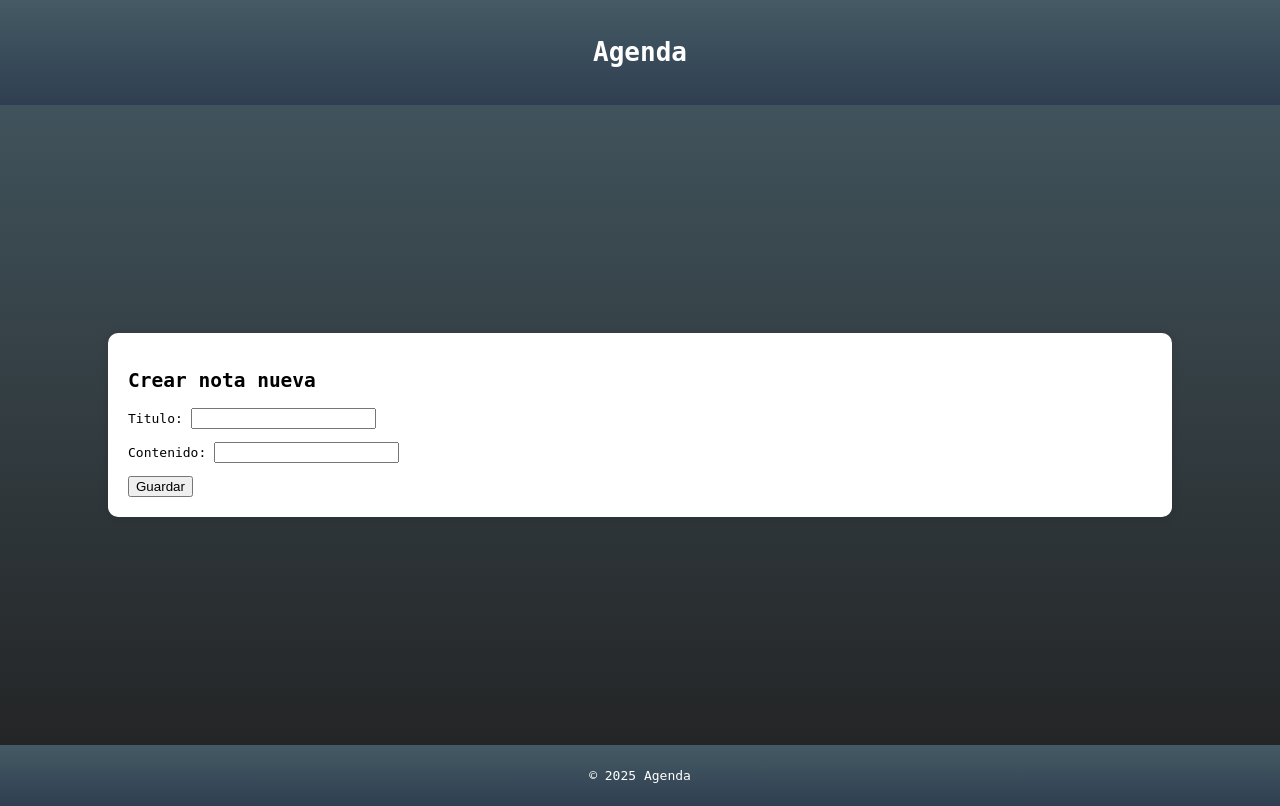
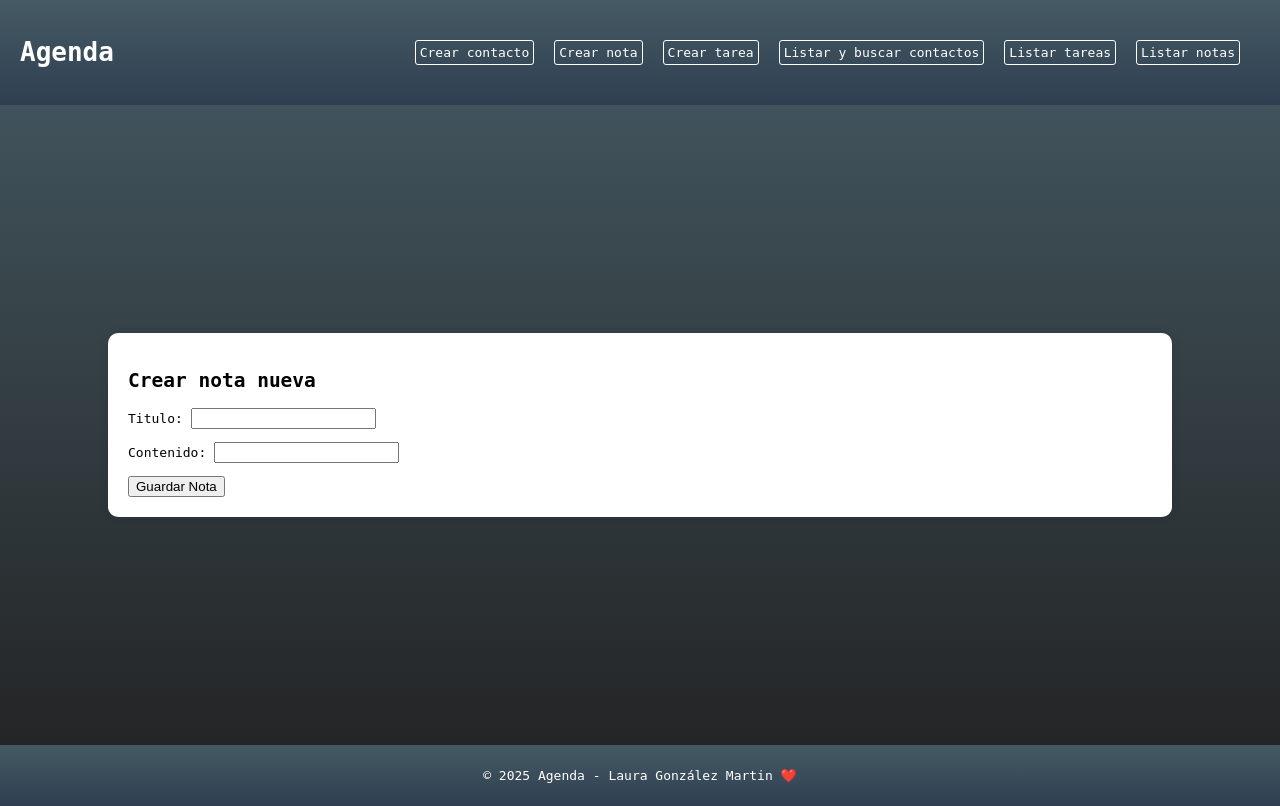
Before and after one commit to LauGM/Proyecto-agenda-django, a Django app: template mi_app/templates/mi_app/formularioNota.html in a window 1280 px wide. Run offline with Django 5.2, Linux system fonts and the light colour scheme; the template is opened without the code that fills it: values that come from a table or form of the project are taken from there, others are empty.

Commit message:
new features from base

```diff
--- a/Django_project/urls.py
+++ b/Django_project/urls.py
@@ -17,8 +17,16 @@ Including another URLconf
 from django.contrib import admin
 from django.urls import path
 from django.urls import include
+from mi_app import views
 
 urlpatterns = [
     path('admin/', admin.site.urls),
-    path('mi_app/', include('mi_app.urls')),
+    path('', views.home, name='home'),
+    path('crear-contacto/', views.crear_contacto, name='crear-contacto'),
+    path('crear-tarea/', views.crear_tarea, name='crear-tarea'),
+    path('crear-nota/', views.crear_nota, name='crear-nota'),
+    path('buscar-contacto/', views.buscar_contacto, name='buscar-contacto'),
+    path('listar-contactos/', views.listar_contactos, name='listar-contactos'),
+    path('listar-tareas/', views.listar_tareas, name='listar-tareass'),
+    path('listar-notas/', views.listar_notas, name='listar-notas'),
 ]
--- a/mi_app/templates/mi_app/formularioNota.html
+++ b/mi_app/templates/mi_app/formularioNota.html
@@ -3,9 +3,18 @@
 {% block content %}
 <h2>Crear nota nueva</h2>
 
-<form action="" method="post">
-    {% csrf_token %}
-    {{form.as_p}}
-    <button type="submit">Guardar</button>
-</form>
+    <form method="post">
+        {% csrf_token %}
+        {{ form.as_p }}
+        <button type="submit">Guardar Nota</button>
+    </form>
+
+    {# Display messages #}
+    {% if messages %}
+        <div class="messages">
+            {% for message in messages %}
+                <p{% if message.tags %} class="alert alert-{{ message.tags }}"{% endif %}>{{ message }}</p>
+            {% endfor %}
+        </div>
+    {% endif %}
 {% endblock content %}
--- a/mi_app/templates/mi_app/home.html
+++ b/mi_app/templates/mi_app/home.html
@@ -1,5 +1,5 @@
 {% extends 'base.html' %}
 
 {% block content %}
-<h3>Bienvenidos a mi App de contactos</h3>
+<h3>Bienvenidos a mi App de Agenda: aquí podras gestionar tus contactos, tareas y notas</h3>
 {% endblock content %}
--- a/templates/base.html
+++ b/templates/base.html
@@ -13,11 +13,38 @@
             background-attachment: fixed;
         }
 
-        header {
+         header {
             background: linear-gradient(to bottom, #455A64, #2F3F51);
             color: #fff;
             padding: 20px;
             text-align: center;
+            display: flex;
+            justify-content: space-between;
+        }
+
+        header nav {
+            display: flex;
+            justify-content: space-between;
+            align-items: center;
+        }
+
+        header nav ul {
+            list-style: none;
+            margin: 0;
+            padding: 0;
+            display: flex;
+        }
+
+        header nav ul li {
+            margin-right: 20px;
+            border: 1px solid white;
+            border-radius: 3px;
+            padding: 4px;
+        }
+
+        header nav a {
+            color: #fff;
+            text-decoration: none;
         }
 
         main {
@@ -49,6 +76,16 @@
 <body>
     <header>
         <h1>Agenda</h1>
+        <nav>
+            <ul>
+                <li><a href="/crear-contacto">Crear contacto</a></li>
+                <li><a href="/crear-nota">Crear nota</a></li>
+                <li><a href="/crear-tarea">Crear tarea</a></li>
+                <li><a href="/listar-contactos">Listar y buscar contactos</a></li>
+                <li><a href="/listar-tareas">Listar tareas</a></li>
+                <li><a href="/listar-notas">Listar notas</a></li>
+            </ul>
+        </nav>
     </header>
     <main>
         <div class="container">
@@ -57,7 +94,7 @@
         </div>
     </main>
     <footer>
-        <p>&copy; 2025 Agenda</p>
+        <p>&copy; 2025 Agenda - Laura González Martin ❤️</p>
     </footer>
 </body>
 </html>
```
Also changed, not shown: mi_app/templates/mi_app/formularioTarea.html (+9 -0 lines), mi_app/templates/mi_app/fromulario.html (+9 -0 lines), mi_app/templates/mi_app/listar_notas.html (added, +10 -0 lines), mi_app/templates/mi_app/listar_tareas.html (added, +10 -0 lines), mi_app/views.py (+16 -4 lines), db.sqlite3.
